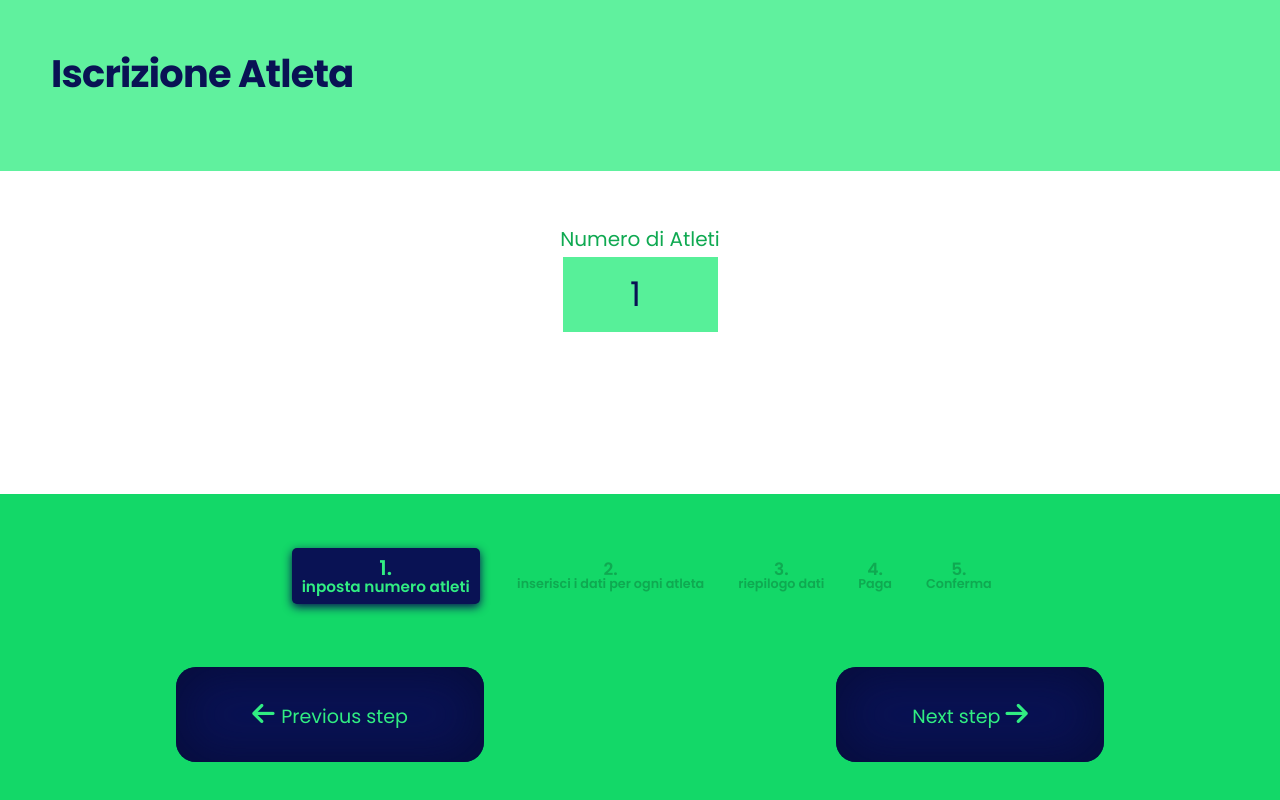
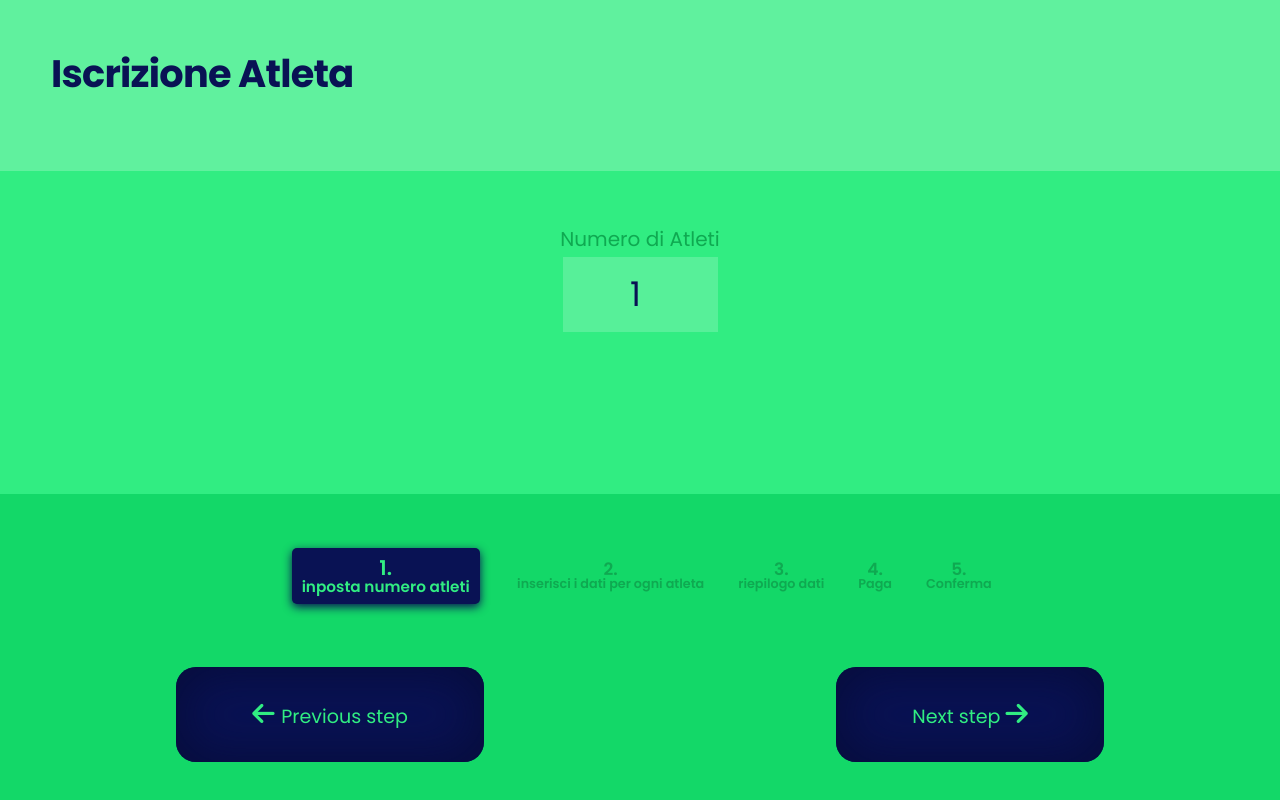
Before and after one commit to darione85/wazakids, a PHP site: page / in a window 1280 px wide. Run offline with PHP 8.4, Linux system fonts and the light colour scheme; some libraries are stand-ins or nearby versions.

Commit message:
skin wazakids

```diff
--- a/client/assets/css/css.css
+++ b/client/assets/css/css.css
@@ -171,6 +171,7 @@ textarea {
 
 /*! Start Type Nugget Styles */
 body {
+  background-color: #31ed82;
   font-family: 'Poppins';
   font-size: 17px;
   color: #091254;
--- a/client/assets/css/css.scss
+++ b/client/assets/css/css.scss
@@ -51,7 +51,7 @@ $color_06: #ff0000;
 
 
 body {
-  //background-color: $color_01;
+  background-color: $color_01;
   font-family: 'Poppins';
   font-size: 17px;
   color: $color_02;
```
